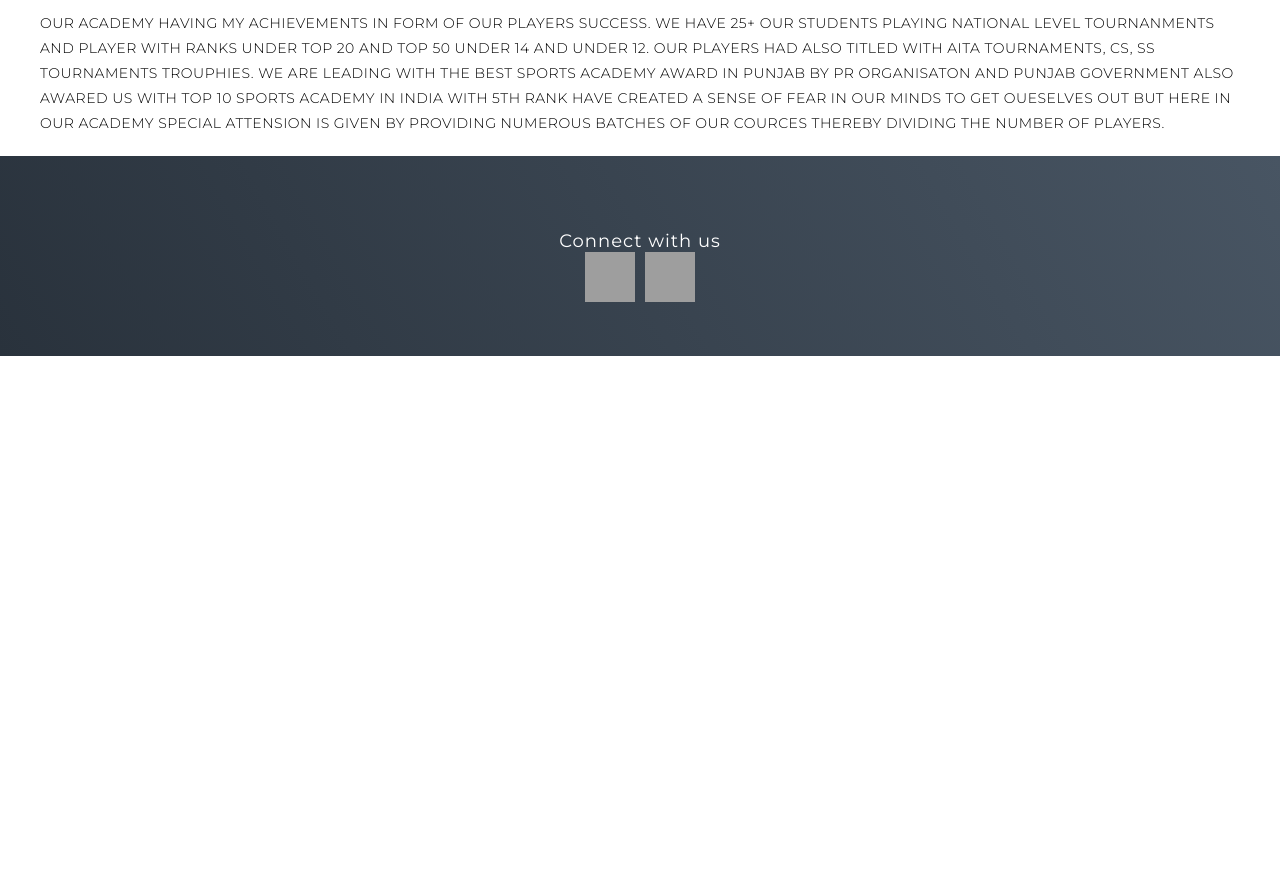
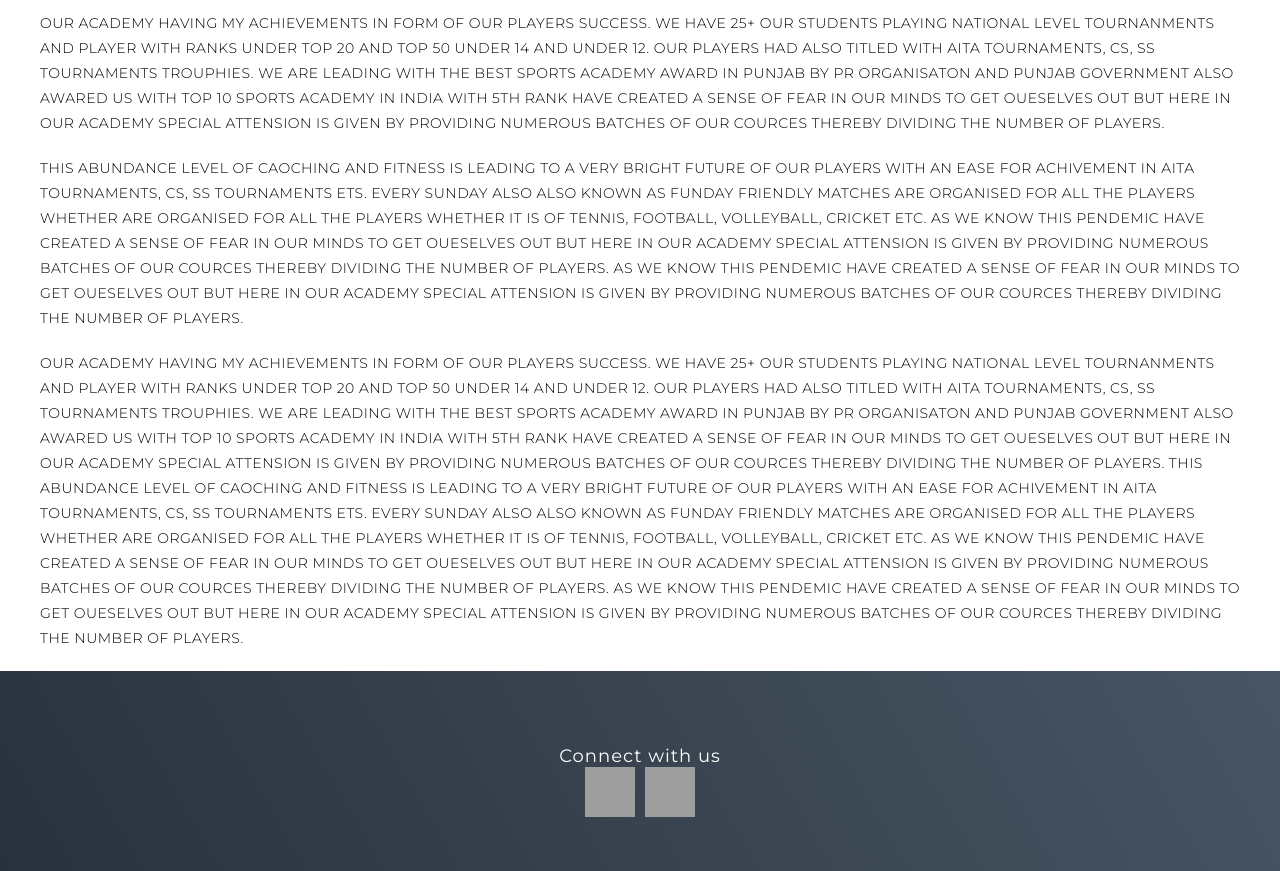
Before and after one commit to mohdsarfraz679/jalandhar-sports-centre, a PHP site: page /achievement.php in a window 1280 px wide. Shown: the part 72-943 px from the top of the page. Before the commit the page ends 428 px from the top, so only its background shows below. Run offline with PHP 8.4, Linux system fonts and the light colour scheme; grey boxes are pictures that could not be loaded.

Commit message:
Updation

```diff
--- a/achievement.php
+++ b/achievement.php
@@ -57,6 +57,54 @@
 
       </div>
       </section>
+      <section id="about">
+<div class="paragraph"><p> This abundance level of caoching and fitness is leading to a
+        very bright future of our players with an ease for achivement
+        in AITA tournaments, Cs, SS tournaments ets. Every sunday also
+        also known as funday friendly matches are organised for all the
+        players whether are organised for all the players whether it is of
+        tennis, football, volleyball, cricket etc. As we know this pendemic
+        have created a sense of fear in our minds to get oueselves out
+        but here in our academy special attension is given by providing
+        numerous batches of our cources thereby dividing the number of players.
+        As we know this pendemic have created a sense of fear in our minds to get oueselves out
+        but here in our academy special attension is given by providing
+        numerous batches of our cources thereby dividing the number of players.</p>
+
+
+
+</div>
+</section>
+<section id="about">
+
+
+      <div class="paragraph">
+        <p>Our academy having my achievements in form of our players success.
+      We have 25+ our students playing national level tournanments and
+      Player with ranks under top 20 and top 50 under 14 and under 12. Our
+      players had also titled with AITA tournaments, Cs, SS tournaments trouphies.
+      We are leading with the Best Sports Academy award in punjab by pr organisaton
+      and punjab government also awared us with top 10 Sports academy in india
+      with 5th rank have created a sense of fear in our minds to get oueselves out
+      but here in our academy special attension is given by providing numerous
+       batches of our cources thereby dividing the number of players.
+     This abundance level of caoching and fitness is leading to a
+        very bright future of our players with an ease for achivement
+        in AITA tournaments, Cs, SS tournaments ets. Every sunday also
+        also known as funday friendly matches are organised for all the
+        players whether are organised for all the players whether it is of
+        tennis, football, volleyball, cricket etc. As we know this pendemic
+        have created a sense of fear in our minds to get oueselves out
+        but here in our academy special attension is given by providing
+        numerous batches of our cources thereby dividing the number of players.
+        As we know this pendemic have created a sense of fear in our minds to get oueselves out
+        but here in our academy special attension is given by providing
+        numerous batches of our cources thereby dividing the number of players.</p>
+
+
+
+</div>
+</section>
 
   <!-- Footer -->
   <section id="footer">
--- a/admission.php
+++ b/admission.php
@@ -71,9 +71,11 @@
             <input type="text" id="expmonth" name="mobile" value="<?php echo $mobile; ?>" placeholder="Enter mobile">
             <label for="expyear">Aadhar Number</label>
             <input type="text" id="expyear" name="aadhar" value="<?php echo $aadhar; ?>" placeholder="Enter adhaar number">
+            <label for="expyear">Other Info</label>
+            <input type="text" id="expyear" name="otherinfo" value="<?php echo $otherinfo; ?>" placeholder="Say someting about yourself....">
         </div>
 
-        <button type="submit" value="Proceed and Pay" name="reg_user" class="btn">Proceed and pay</button>
+        <button type="submit" value="Register" name="reg_user" class="btn">Register</button>
 
         <p style="text-align:center">
   		Already a member? <a href="login.php">Sign in</a>
--- a/contact.php
+++ b/contact.php
@@ -48,7 +48,7 @@
       <label for="subject">Message</label>
       <textarea id="subject" name="subject" placeholder="Write something.." style="height:200px"></textarea>
 
-      <input type="submit" value="Submit" onload="window.alert('Thank you for contacting us. We will get back to you soon')">
+      <input type="submit" value="Submit" onclick="window.alert('Thank you for contacting us. We will get back to you soon')">
 
     </form>
   </div>
--- a/index2.php
+++ b/index2.php
@@ -137,7 +137,7 @@
           <div class="icon"><img src="https://img.icons8.com/bubbles/100/000000/phone.png"/></div>
           <div class="contact-info">
             <h1>Phone</h1>
-            <h2>+91 9256457022</h2>
+            <h2>+91 9415819322</h2>
 
           </div>
         </div>
--- a/login.php
+++ b/login.php
@@ -27,7 +27,6 @@
             <li><a href="message.php" >Updates</a></li>
             <li><a href="gallary.php" >Gallery</a></li>
             <li><a href="contact.php">Contact Us</a></li>
-            <li><a href="login.php">Login</a></li>
           </ul>
         </div>
       </div>
@@ -45,7 +44,7 @@
             <label for="fname"><i class="fa fa-user"></i> Username</label>
             <input type="text" id="fname" name="username" value="<?php echo $username; ?>" placeholder="Enter username">
 			<label for="password"><i class="fa fa-lock"></i> Password</label>
-            <input type="text" id="password" name="password" placeholder="Enter password">
+            <input type="password" id="password" name="password" placeholder="Enter password">
 
 			<button type="submit" class="btn" name="login_user">Login</button>
 			</div>
@@ -58,5 +57,7 @@
   </div>
 </div>
 </section>
+  <script src="./app.js"></script>
+
 </body>
 </html>
--- a/profile.php
+++ b/profile.php
@@ -113,7 +113,7 @@
               </div>
             </div>
             <div>
-              <!-- <a class="btn" href="updatepro.php">Edit Profile</a> -->
+              <a class="btn" href="login.php">Logout</a>
               <button class="btn" onclick="window.print()">Print</button>
             </div>
           </div>
```
Also changed, not shown: about.php (+19 -1 lines), facilities.php (+11 -0 lines), server.php (+6 -5 lines).
